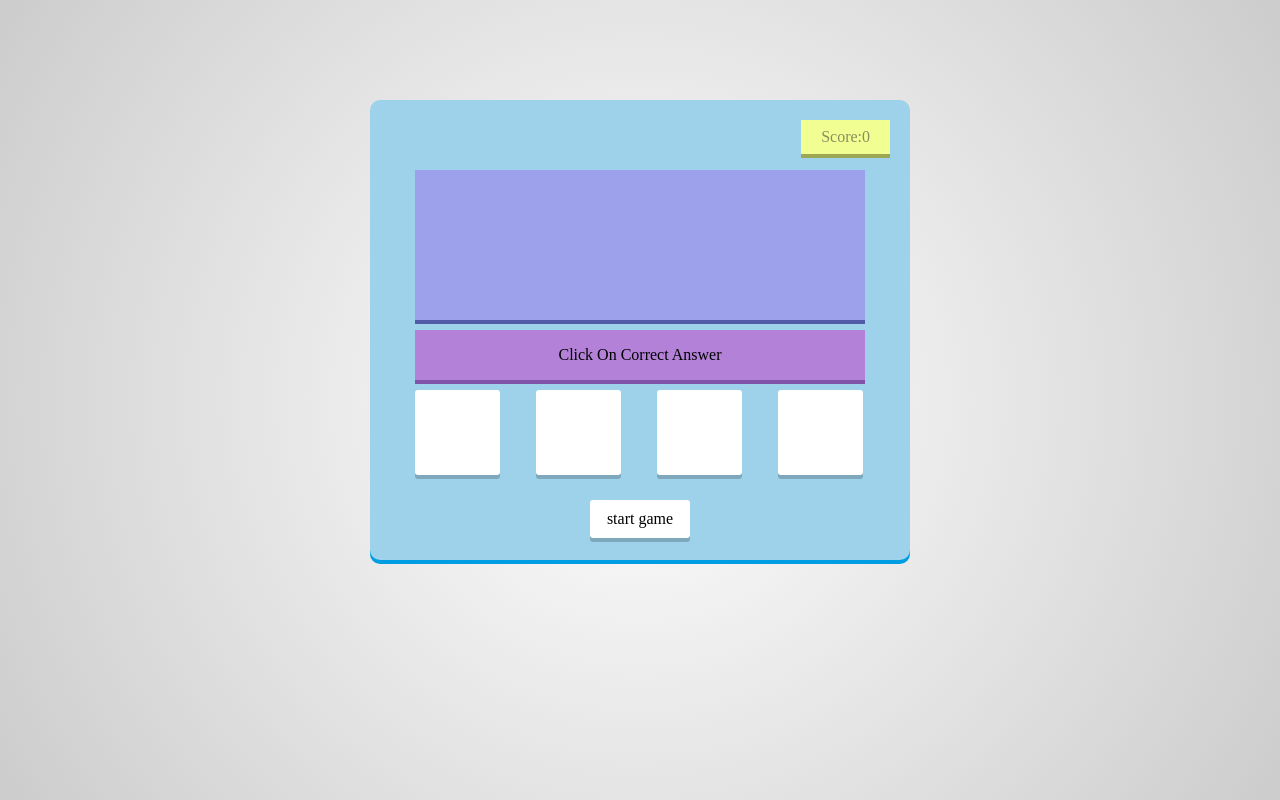
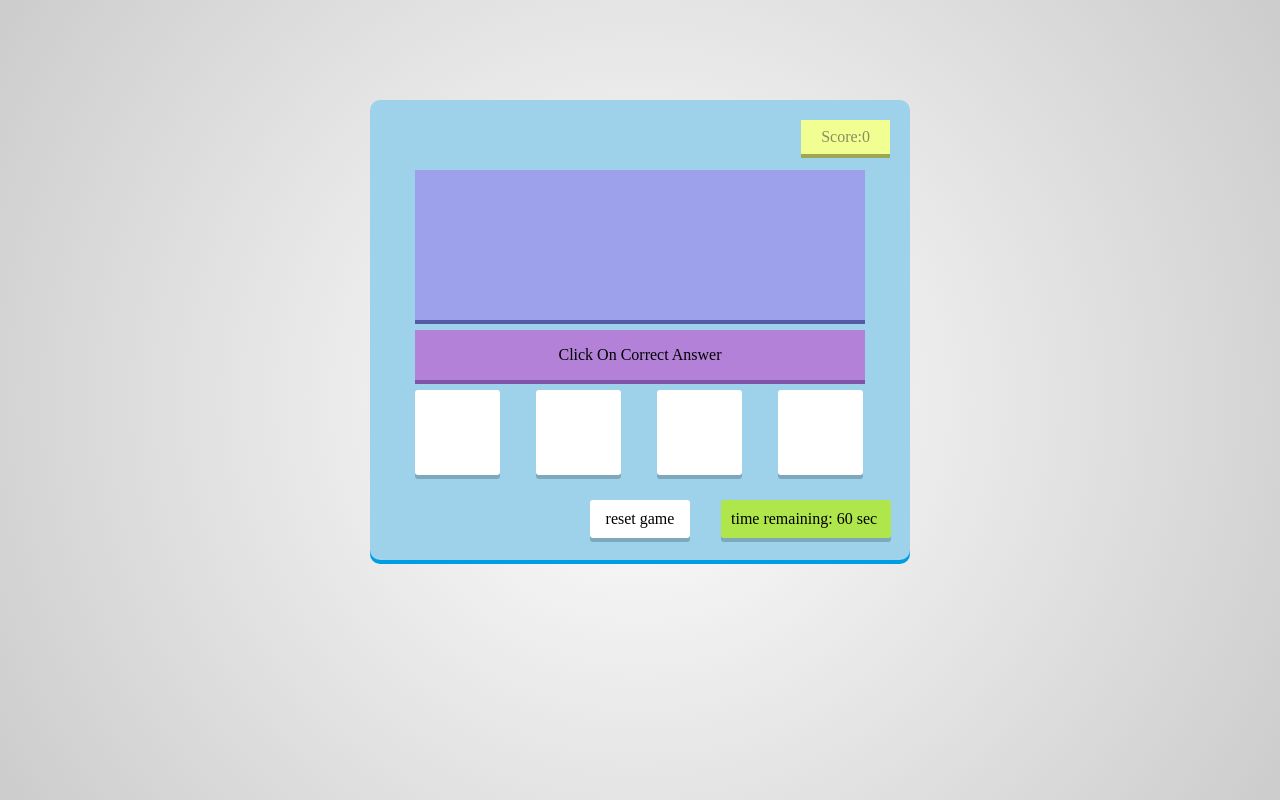
Before and after one commit to NAVJOTSINGH04/math-game, a plain HTML site: page INDEX.html in a window 1280 px wide. Both pictures are taken after a click on the element "start game". Drawn offline with Linux system fonts and the light colour scheme.

Commit message:
start/reset button

```diff
--- a/INDEX.html
+++ b/INDEX.html
@@ -24,5 +24,6 @@
 
     </div>
         </div>
+        <script src="javascript.js"></script>
 	</body>
 </html>
--- /dev/null
+++ b/javascript.js
@@ -0,0 +1,27 @@
+var playing = false;
+var score;
+//if we click on the start/reset
+document.getElementById("startreset").onclick = function () {
+    //if we are playing
+    if (playing == true) {
+        location.reload(); //reload page
+    }
+    else // if we are not palying
+    {
+
+        // change mode to playing
+        playing = true;
+
+        //set score to 0
+        score = 0;
+        document.getElementById("scorevalue").innerHTML = score;
+
+
+        //show countdown box
+     document.getElementById("time").style.display = "block";
+
+        //change button  to reset
+        document.getElementById("startreset").innerHTML="reset game"
+    }
+
+}
```
